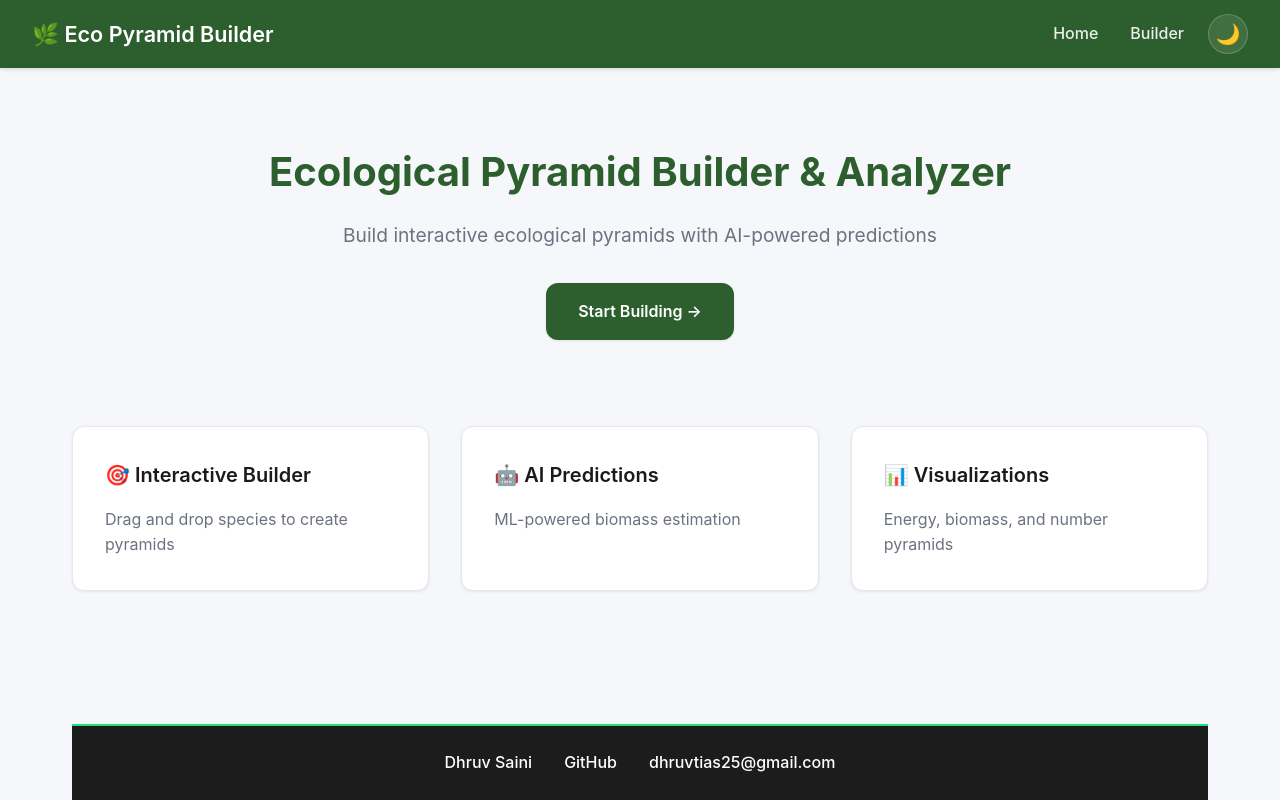
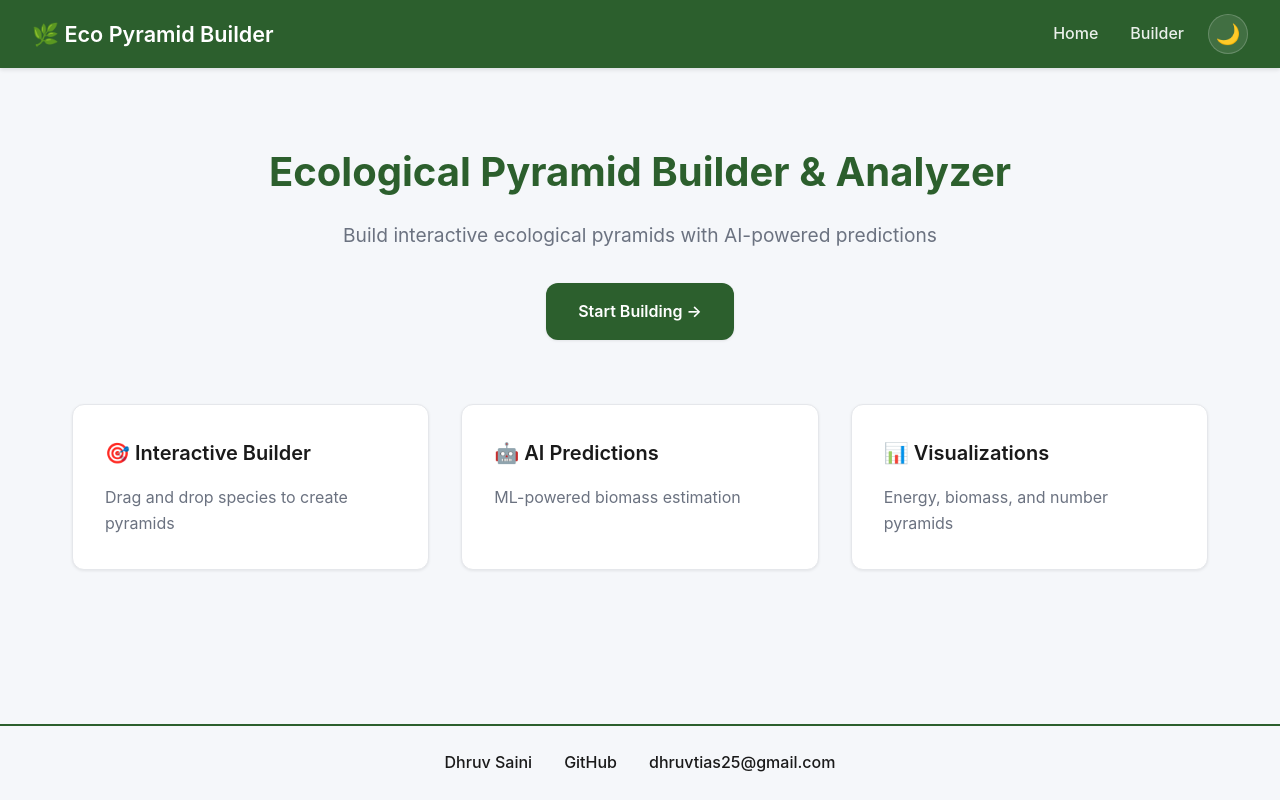
Before and after one commit to Polaris-jkd/eco-pyramid-builder, a React (Vite) app in the folder client/: page / in a window 1280 px wide. Built offline with nearby package versions, Linux system fonts and the light colour scheme; no server answers.

Commit message:
fix: theme-aware footer with full width and correct GitHub link

```diff
--- a/client/src/pages/Home.jsx
+++ b/client/src/pages/Home.jsx
@@ -14,23 +14,26 @@ export default function Home() {
       overflow: 'hidden',
       background: 'var(--bg-canvas)'
     }}>
-      <div className="main-content" style={{
+      <div style={{
         flex: 1,
         display: 'flex',
         flexDirection: 'column',
         justifyContent: 'space-between',
+        overflow: 'auto'
+      }}>
+        {/* Content Wrapper */}
+        <div style={{
           maxWidth: '1200px',
           width: '100%',
           margin: '0 auto',
-        padding: '2rem 2rem 0 2rem',
-        overflow: 'auto'
+          padding: '2rem 2rem 0 2rem'
         }}>
           {/* Hero Section */}
           <div className="hero" style={{
             textAlign: 'center',
             padding: '3rem 2rem 2rem 2rem'
           }}>
-          <h1 className="hero-title" style={{
+            <h1 style={{
               fontSize: '2.5rem',
               fontWeight: 700,
               marginBottom: '1rem',
@@ -65,14 +68,14 @@ export default function Home() {
           </div>
 
           {/* Features Grid */}
-        <div className="features" style={{
+          <div style={{
             display: 'grid',
             gridTemplateColumns: 'repeat(auto-fit, minmax(280px, 1fr))',
             gap: '2rem',
-          margin: '2rem 0',
+            margin: '2rem 0 3rem 0',
             width: '100%'
           }}>
-          <div className="feature-card" style={{
+            <div style={{
               background: 'var(--bg-white)',
               padding: '2rem',
               borderRadius: 'var(--radius-md)',
@@ -96,7 +99,7 @@ export default function Home() {
               </p>
             </div>
 
-          <div className="feature-card" style={{
+            <div style={{
               background: 'var(--bg-white)',
               padding: '2rem',
               borderRadius: 'var(--radius-md)',
@@ -120,7 +123,7 @@ export default function Home() {
               </p>
             </div>
 
-          <div className="feature-card" style={{
+            <div style={{
               background: 'var(--bg-white)',
               padding: '2rem',
               borderRadius: 'var(--radius-md)',
@@ -144,47 +147,45 @@ export default function Home() {
               </p>
             </div>
           </div>
+        </div>
 
-        {/* Footer */}
-        <div className="app-footer" style={{
+        {/* Footer - FULL WIDTH, THEME AWARE */}
+        <div style={{
           width: '100%',
-          background: '#1c1c1c',
-          color: '#fff',
+          background: 'var(--color-surface)',
+          borderTop: '2px solid var(--accent-green)',
+          padding: '1.5rem 2rem',
           display: 'flex',
           justifyContent: 'center',
           gap: '2rem',
           alignItems: 'center',
-          padding: '1.5rem 2rem',
           fontSize: '1rem',
           fontWeight: 500,
-          borderTop: '2px solid #24e073',
-          marginTop: '2rem',
           flexShrink: 0
         }}>
-          <span className="footer-item" style={{
-            color: '#fff',
-            cursor: 'pointer',
-            transition: 'color 0.2s ease'
+          <span style={{
+            color: 'var(--text-primary)',
+            cursor: 'default'
           }}>
             Dhruv Saini
           </span>
           <a
-            href="https://github.com"
+            href="https://github.com/Polaris-jkd"
             target="_blank"
             rel="noopener noreferrer"
-            className="footer-item"
             style={{
-              color: '#fff',
+              color: 'var(--text-primary)',
               textDecoration: 'none',
               transition: 'color 0.2s ease'
             }}
+            onMouseEnter={(e) => e.target.style.color = 'var(--accent-teal)'}
+            onMouseLeave={(e) => e.target.style.color = 'var(--text-primary)'}
           >
             GitHub
           </a>
-          <span className="footer-item" style={{
-            color: '#fff',
-            cursor: 'pointer',
-            transition: 'color 0.2s ease'
+          <span style={{
+            color: 'var(--text-primary)',
+            cursor: 'default'
           }}>
             dhruvtias25@gmail.com
           </span>
```
Lines whose indentation alone changed are shown as unchanged.
